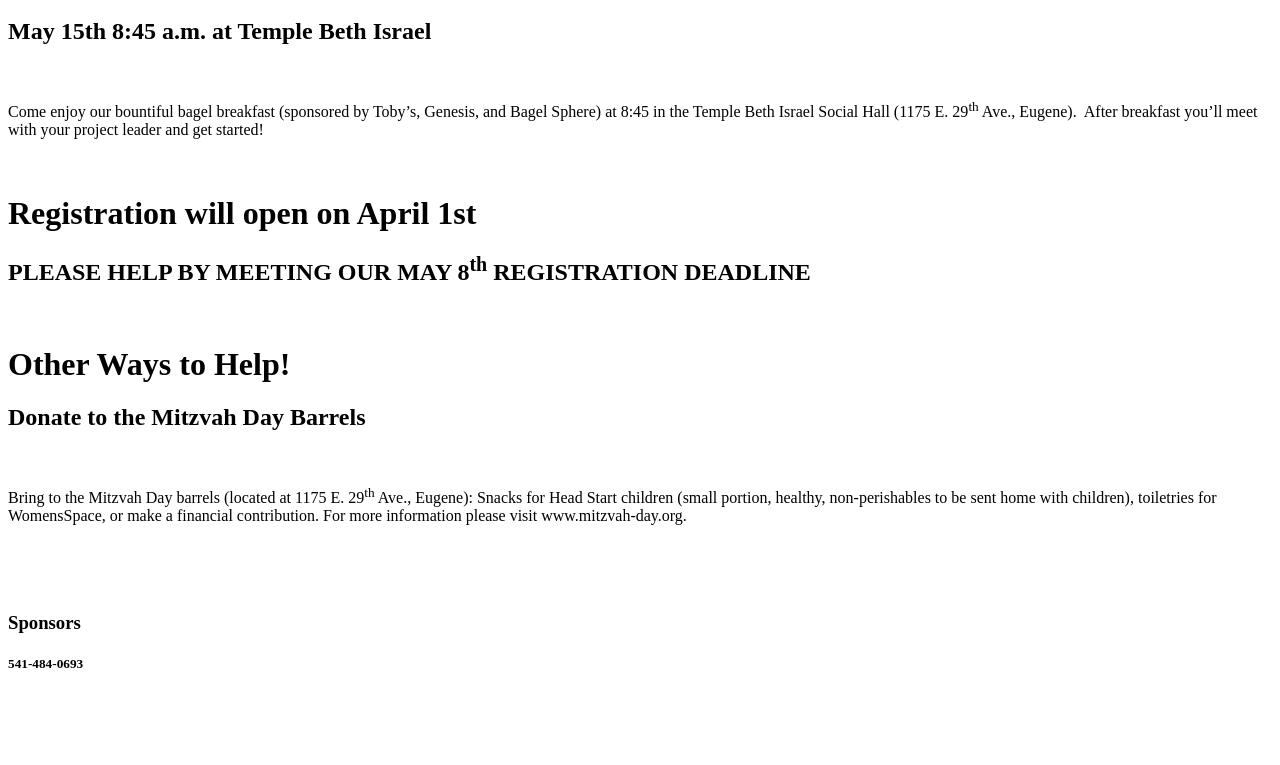
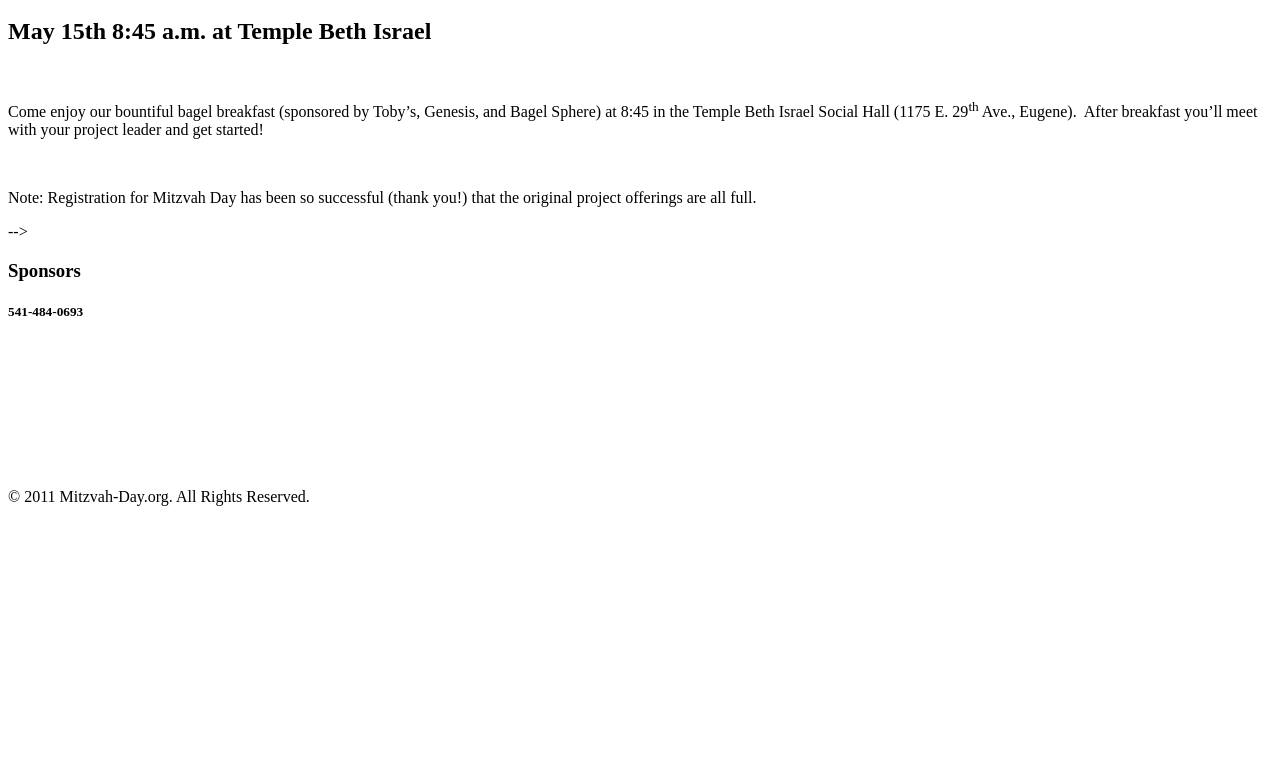
Before and after one commit to saulwold/Mitzvah-Day, a CakePHP app: the page made by app/views/pages/home.ctp in a window 1280 px wide. Shown: the part 508-1273 px from the top of the page. After the commit the page ends 1014 px from the top, so only its background shows below. Run offline with PHP 8.4 and a stand-in for CakePHP, Linux system fonts and the light colour scheme; the template is opened without the code that fills it, so the values that code supplies are empty; some libraries are stand-ins or nearby versions.

Commit message:
Close Registration
Signed-off-by: Saul Wold <sgw@bigsur.com>

```diff
--- a/app/views/pages/home.ctp
+++ b/app/views/pages/home.ctp
@@ -47,16 +47,16 @@
 
     <!-- h2>Mitzvah Day Projects include (click project title for details):</h2 -->
 
-    <!--p>Note: Registration for Mitzvah Day has been so successful (thank you!) that the original project offerings are all full.</p>
+    <p>Note: Registration for Mitzvah Day has been so successful (thank you!) that the original project offerings are all full.</p>
 -->
     <!-- div class="divider">&nbsp;</div-->
 
-    <h1>Registration will open on April 1st</h1>
+    <!--h1>Registration will open on April 1st</h1>
 
-    <h2>PLEASE HELP BY MEETING OUR MAY 8<sup>th</sup> REGISTRATION DEADLINE</h2>
-    <a class="button" href="people/registration">
+    <!--h2>PLEASE HELP BY MEETING OUR MAY 8<sup>th</sup> REGISTRATION DEADLINE</h2>
+    <!--a class="button" href="people/registration">
         <?php echo $html->image('button_registerhere.png', array('class'=>'button', 'alt'=>'Register Here!', 'width'=>'135', 'height'=>'25')); ?>
-    </a>
+    <!--/a>
 
     <div class="divider">&nbsp;</div>
 
```
Also changed, not shown: app/views/events/view.ctp (+5 -5 lines).
